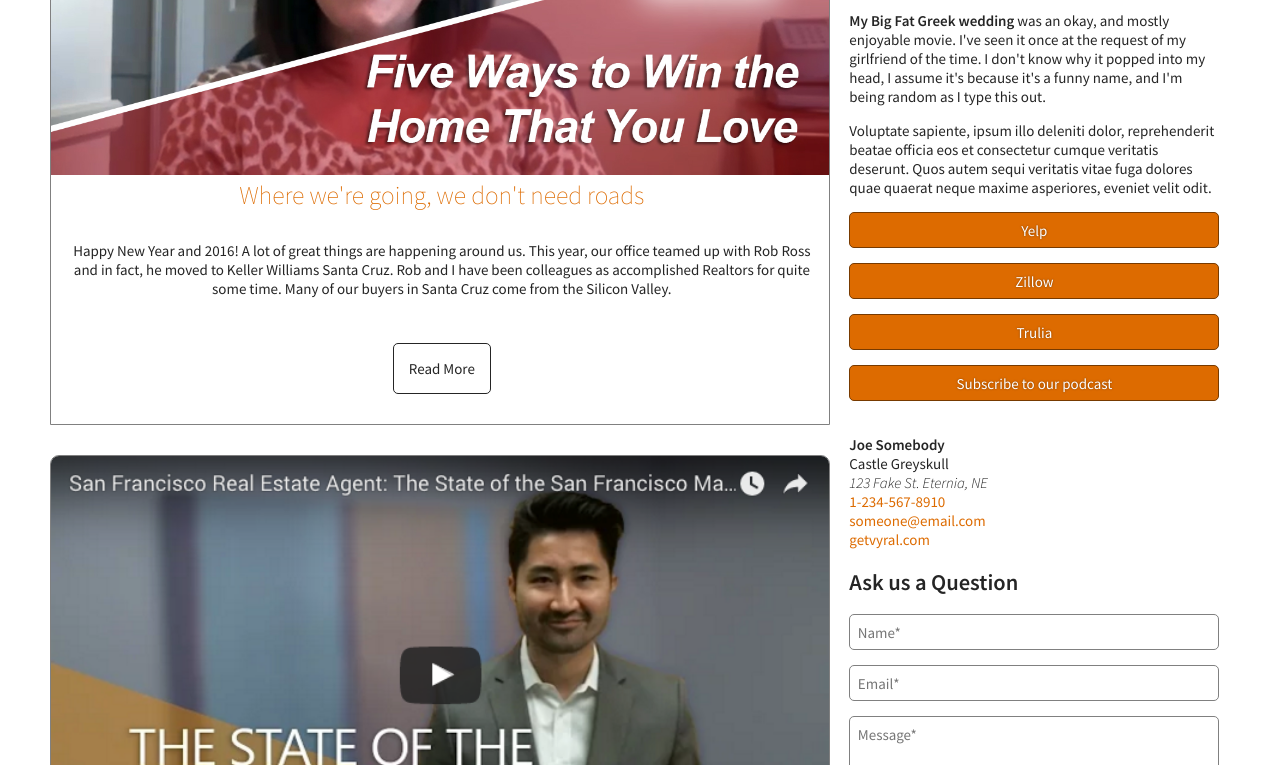
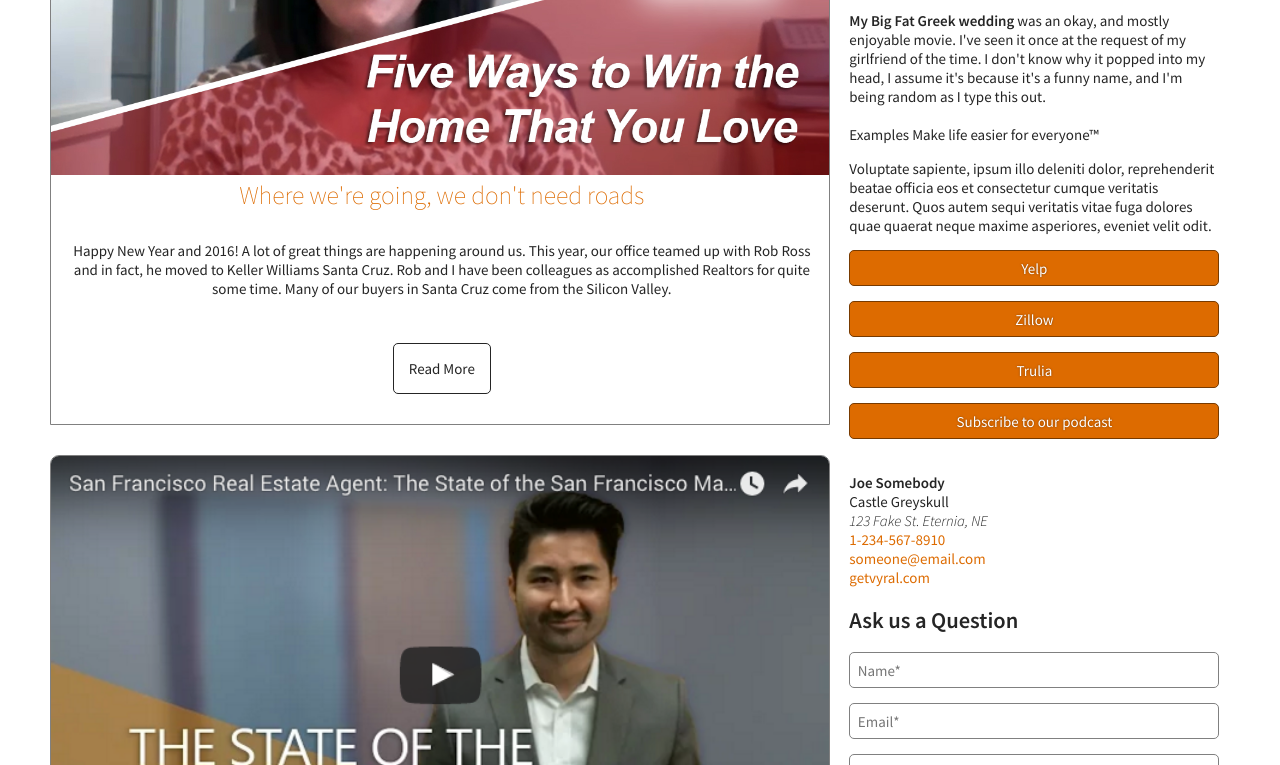
Before and after one commit to Cutcopy/Vyral-Jekyll, a Jekyll site: the page built from index.html, in a window 1280 px wide and 900 px high, scrolled down 654 px, cut to the strip 135-900 px from the top of the window. Built offline with Jekyll 4.4.1, drawn with Linux system fonts in a browser that asks for light colours; nearby versions of some CDN libraries; the list of posts is cut into pages by our own code.

Commit message:
Updated '/_includes/aside.html' via CloudCannon

```diff
--- a/_includes/aside.html
+++ b/_includes/aside.html
@@ -1,7 +1,7 @@
 <aside class="col col--4-of-12">
   <h2>About</h2>
   <div class="headshot-rect" style="background-image: url({{site.data.settings.client_photo_path}})"></div>
-  <p class="editable"><strong>My Big Fat Greek wedding </strong>was an okay, and mostly enjoyable movie. I've seen it once at the request of my girlfriend of the time. I don't know why it popped into my head, I assume it's because it's a funny name, and I'm being random as I type this out.</p>
+  <p class="editable"><strong>My Big Fat Greek wedding </strong>was an okay, and mostly enjoyable movie. I've seen it once at the request of my girlfriend of the time. I don't know why it popped into my head, I assume it's because it's a funny name, and I'm being random as I type this out.<br /><br />Examples Make life easier for everyone&trade;</p>
   <p class="editable">Voluptate sapiente, ipsum illo deleniti dolor, reprehenderit beatae officia eos et consectetur cumque veritatis deserunt. Quos autem sequi veritatis vitae fuga dolores quae quaerat neque maxime asperiores, eveniet velit odit.</p>
  <div class="review-wrapper">
    <a href="{{site.data.settings.socials.yelp}}" class="button review yelp">Yelp</a>
@@ -23,7 +23,7 @@
 
   <!-- Contact Form -->
   <form id="contact-form" method="post" action="http://vyralmarketing.com/staticforms/sendEmail.php" onsubmit="return setReturn()">
-  <input name="_to" value="{{site.data.settings.client.email}}" type="hidden">
+  <input name="_to" value="{{site.data.settings.client.email}}" type="hidden" />
   <p id="thanks"></p>
   <input placeholder="Name*" type="text" name="name" required />
   <input placeholder="Email*" type="Email" name="email" pattern="[a-z0-9._%+-]+@[a-z0-9.-]+\.[a-z]{2,3}$" required />
```
